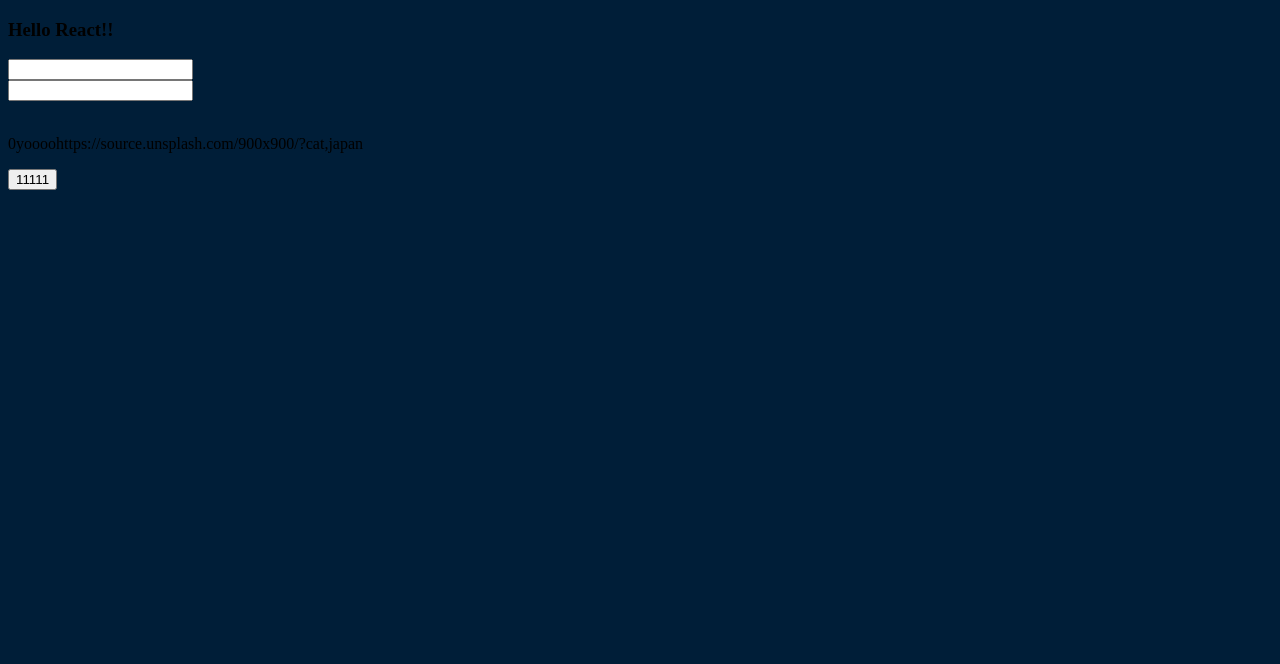
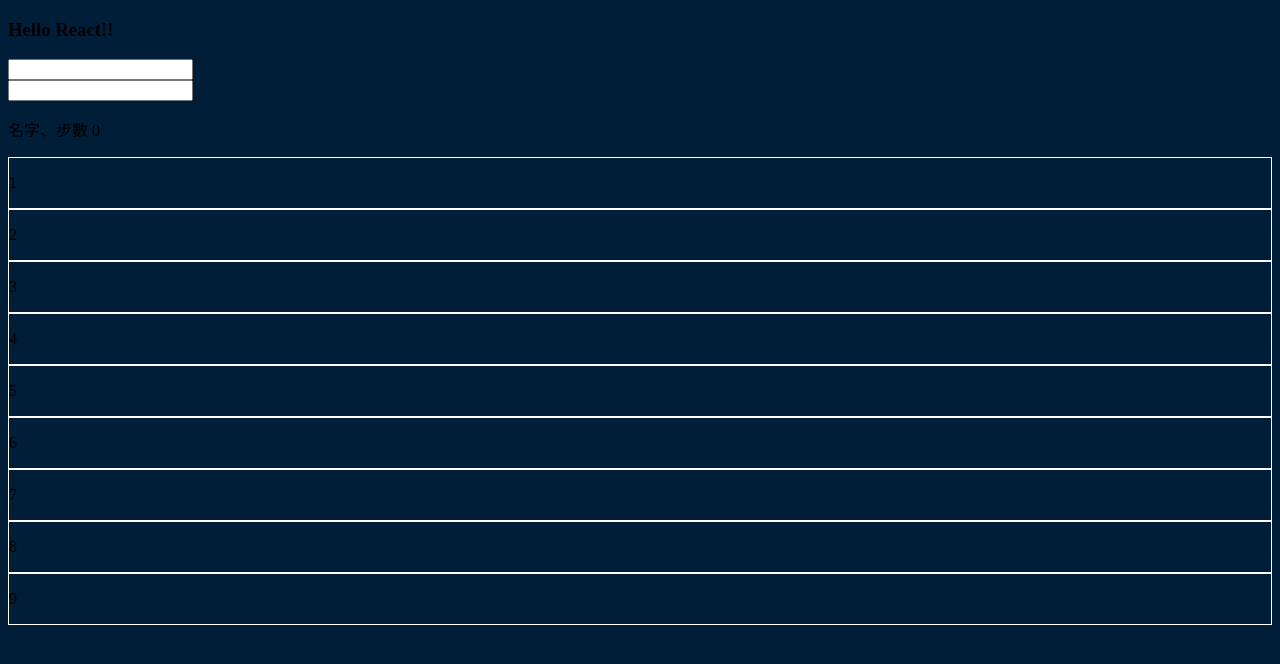
Before and after one commit to yuki16bit/sliding-puzzle-2019, a React app: page / in a window 1280 px wide. Shown: the top 664 px of the page. Built offline with nearby package versions, Linux system fonts and the light colour scheme.

Commit message:
structure of Tiles & Tile done

```diff
--- a/package.json
+++ b/package.json
@@ -6,7 +6,7 @@
   "scripts": {
     "build": "webpack --mode production",
     "start": "webpack-dev-server --mode development --open",
-    "lint": "eslint ./src/components/Gamebox.jsx",
+    "lint": "eslint ./src/components/Game.jsx",
     "test": "echo \"Error: no test specified\" && exit 1",
     "deploy": "gh-pages -d dist"
   },
--- a/src/App.scss
+++ b/src/App.scss
@@ -4,3 +4,8 @@ $green: #15b78f;
 html {
   background-color: $navy;
 }
+
+.Tile {
+  border: 1px white solid;
+  cursor: pointer;
+}
--- a/src/app.jsx
+++ b/src/app.jsx
@@ -3,12 +3,12 @@ import ReactDOM from 'react-dom';
 
 import './App.scss';
 
-import Gamebox from './components/Gamebox';
+import Game from './components/Game';
 
 const App = () => (
   <div>
     <h3>Hello React!!</h3>
-    <Gamebox />
+    <Game />
   </div>
 );
 
--- a/src/components/Ans.jsx
+++ /dev/null
@@ -1,9 +0,0 @@
-import React from 'react';
-
-const Ans = () => (
-  <div>
-    <img alt="" src="#" />
-  </div>
-);
-
-export default Ans;
--- /dev/null
+++ b/src/components/Game.jsx
@@ -0,0 +1,34 @@
+import React, { Component } from 'react';
+
+import Info from './Info';
+import Tiles from './Tiles';
+
+class Game extends Component {
+  state = {
+    // quiz: 'https://source.unsplash.com/900x900/?cat,japan',
+    player: {
+      name: "",
+      step: 0
+    },
+    box: {
+      row: 3,
+      col: 3
+    }
+  };
+
+  render() {
+    const { player, box } = this.state;
+    return (
+      <div className="Game">
+        <div className="Game-info">
+          <Info />
+          <Info />
+          <p>名字、步數 {player.name + player.step}</p>
+        </div>
+        <Tiles row={box.row} col={box.col}/>
+      </div>
+    );
+  }
+}
+
+export default Game;
--- a/src/components/Gamebox.jsx
+++ /dev/null
@@ -1,31 +0,0 @@
-import React, { Component } from 'react';
-import Tile from './Tile';
-import Info from './Info';
-import Ans from './Ans';
-
-class Gamebox extends Component {
-  state = {
-    quiz: 'https://source.unsplash.com/900x900/?cat,japan',
-    playerName: 'yoooo',
-    step: 0,
-  };
-
-  render() {
-    const { step, playerName, quiz } = this.state;
-    return (
-      <div className="Gamebox">
-        <div className="Gamebox-upper">
-          <Info />
-          <Info />
-          <Ans />
-          <p>{step + playerName + quiz}</p>
-        </div>
-        <div className="Gamebox-down">
-          <Tile />
-        </div>
-      </div>
-    );
-  }
-}
-
-export default Gamebox;
--- a/src/components/Tile.jsx
+++ b/src/components/Tile.jsx
@@ -1,5 +1,11 @@
 import React from 'react';
 
-const Tile = () => <button type="button">11111</button>;
+const Tile = ({ text, onTileClick }) => {
+  return(
+  <div className="Tile" onClick={onTileClick}>
+    <p>{text}</p>
+  </div>
+  );
+}
 
 export default Tile;
--- /dev/null
+++ b/src/components/Tiles.jsx
@@ -0,0 +1,34 @@
+import React, { Component } from 'react';
+
+import Tile from './Tile';
+
+class Tiles extends Component {
+  state = {
+    matrix: Array(this.props.row * this.props.col).fill()
+  }
+
+  onTileClick = (e) => {
+    console.log('Tile Clicked!');
+    // 檢查可否移動，可就移然後更新 matrix，不可就沒事
+  }
+
+  render() {
+    const { matrix } = this.state;
+
+    return (
+      <div>
+        {matrix.map((m, i) => {
+          return(
+            <Tile
+              key={i}
+              text={i+1}
+              onTileClick={this.onTileClick}
+            />
+          )
+        })}
+      </div>
+    );
+  }
+}
+
+export default Tiles;
```
Also changed, not shown: 1 other file (tests, documents, lock files or other folders).
